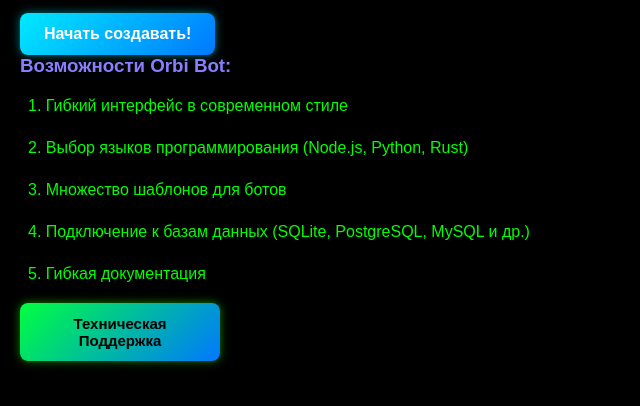
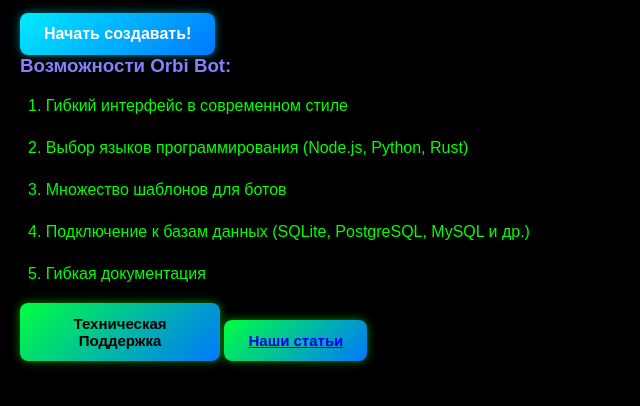
Before and after one commit to maxplay-2/OrbiBot, a React app: page index.html in a window 1280 px wide. Shown: the part 102-508 px from the top of the page, without its empty margins (0-640 px from the left). Built offline with nearby package versions, Linux system fonts and the light colour scheme.

Commit message:
Update index.html

```diff
--- a/index.html
+++ b/index.html
@@ -34,5 +34,10 @@
 
 
 
+  <a href="our_arcticles.html"
+    <button class="support-button">Наши статьи</button>
+  </a>
+
+
 </body>
 </html>
```
